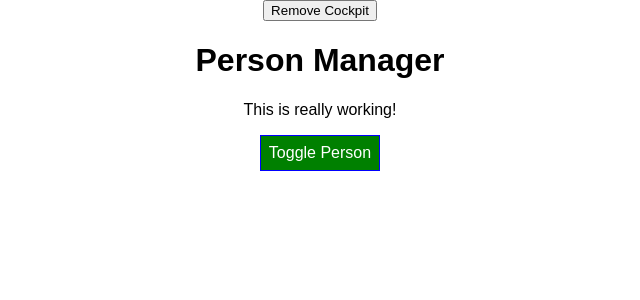
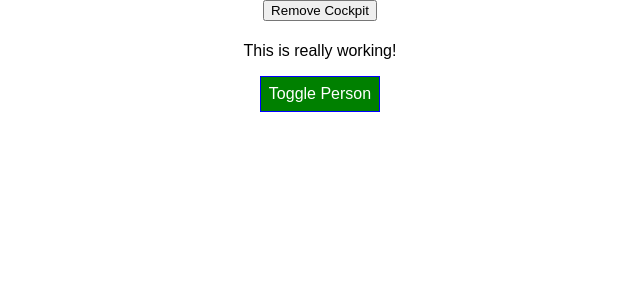
Before and after one commit to danielsyahputra/reactjs-journey, a React (Create React App) app in the folder reactjs-app/: page / in a window 1280 px wide. Shown: the top 300 px of the page, without its empty margins (320-960 px from the left). Built offline with nearby package versions, Linux system fonts and the light colour scheme.

Commit message:
:fire: dive deep into component in react

```diff
--- a/reactjs-app/src/components/Cockpit/Cockpit.js
+++ b/reactjs-app/src/components/Cockpit/Cockpit.js
@@ -27,10 +27,10 @@
     btnClass = classes.Red;
   }
 
-  if (props.persons.length <= 2) {
+  if (props.personsLength <= 2) {
     assignedClasses.push(classes.red); // classes = ['red']
   }
-  if (props.persons.length <= 1) {
+  if (props.personsLength <= 1) {
     assignedClasses.push(classes.bold);
   }
 
@@ -45,4 +45,5 @@
   );
 };
 
-export default Cockpit;
+// shouldComponentUpdate ways in functional component
+export default React.memo(Cockpit);
--- a/reactjs-app/src/components/Persons/Person/Person.js
+++ b/reactjs-app/src/components/Persons/Person/Person.js
@@ -1,19 +1,23 @@
-import React, {Component} from 'react';
+// We can use built-in Aux Component named Fragment in React
+import React, { Component } from 'react';
 import classes from "./Person.module.css";
+import Aux from "../../../hoc/Aux";
 
 class Person extends Component {
   render() {
     console.log("[Person.js] rendering...");
     return (
-      <div className={classes.Person}>
+      <Aux>
         <p onClick={this.props.click}>
           I'm {this.props.name} and I am {this.props.age} years old!
-      </p>
+        </p>
         <p>{this.props.children}</p>
-        <input type="text"
+        <input
+          type="text"
           value={this.props.name}
-          onChange={this.props.changed} />
-      </div>
+          onChange={this.props.changed}
+        />
+      </Aux>
     );
   }
 };
--- a/reactjs-app/src/components/Persons/Persons.js
+++ b/reactjs-app/src/components/Persons/Persons.js
@@ -1,11 +1,14 @@
-import React, {Component} from "react";
+import React, {PureComponent} from "react";
 import Person from "./Person/Person";
 
-class Persons extends Component {
-  shouldComponentUpdate(nextProps, nextState) {
-    console.log('[Persons.js] shouldComponentUpdate');
-    return true;
-  }
+class Persons extends PureComponent {
+
+  // We shouldn't use shouldComponentUpdate if we are checking all properties.
+  //We can choose an alternative way which is replace our extended component to PureComponent
+  // shouldComponentUpdate(nextProps, nextState) {
+  //   console.log('[Persons.js] shouldComponentUpdate');
+  //   return nextProps.persons !== this.props.persons || nextProps.clicked !== this.props.clicked || nextProps.changed !== this.props.changed;
+  // }
 
   getSnapshotBeforeUpdate(prevProps, prevState) {
     console.log('[Person.js] getSnapshotBeforeUpdate');
--- a/reactjs-app/src/containers/App.js
+++ b/reactjs-app/src/containers/App.js
@@ -2,6 +2,8 @@
 import classes from "./App.module.css";
 import Persons from "../components/Persons/Persons";
 import Cockpit from "../components/Cockpit/Cockpit";
+import withClass from "../hoc/withClass";
+import Aux from "../hoc/Aux";
 
 class App extends Component {
   constructor(props) {
@@ -77,20 +79,26 @@
     }
 
     return (
-      <div className={classes.App}>
-        <button onClick={() => { this.setState({ showCockpit: false }) }}>Remove Cockpit</button>
-        { this.state.showCockpit ?
+      <Aux>
+        <button
+          onClick={() => {
+            this.setState({ showCockpit: false });
+          }}
+        >
+          Remove Cockpit
+        </button>
+        {this.state.showCockpit ? (
           <Cockpit
             title={this.props.appTitle}
             clicked={this.togglePersonsHandler}
             showPersons={this.state.showPersons}
-            persons={this.state.persons}
-          /> : null
-        }
+            personsLength={this.state.persons.length}
+          />
+        ) : null}
         {persons}
-      </div>
+      </Aux>
     );
   }
 }
 
-export default App;
+export default withClass(App, classes.App);
--- /dev/null
+++ b/reactjs-app/src/hoc/Aux.js
@@ -0,0 +1,3 @@
+const Aux = props => props.children;
+
+export default Aux;
--- /dev/null
+++ b/reactjs-app/src/hoc/withClass.js
@@ -0,0 +1,11 @@
+import React from "react";
+
+const withClass = (WrappedComponent, className) => {
+  return props => (
+    <div className={className}>
+      <WrappedComponent />
+    </div>
+  );
+};
+
+export default withClass;
```
Also changed, not shown: 1 other file (tests, documents, lock files or other folders).
